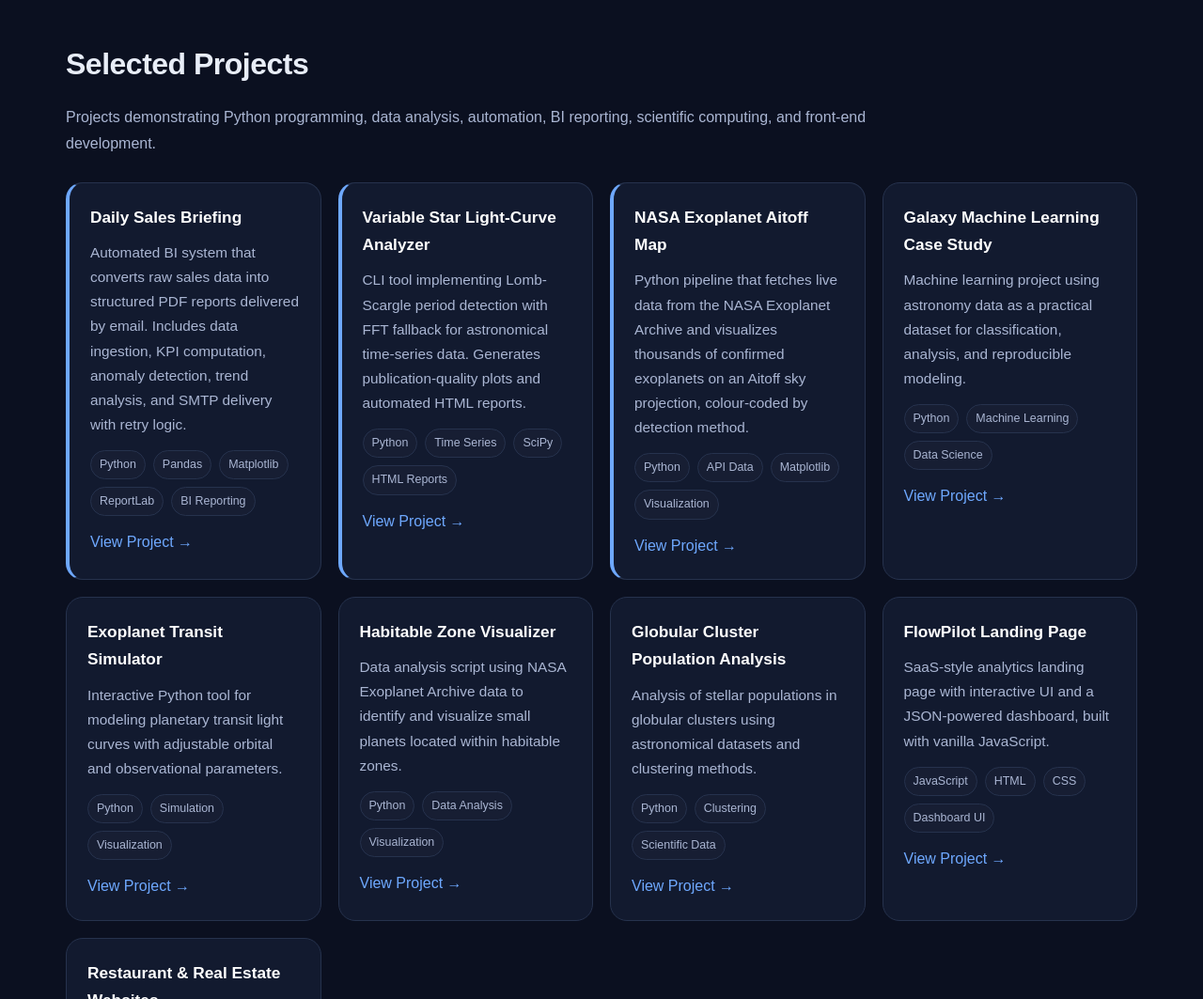
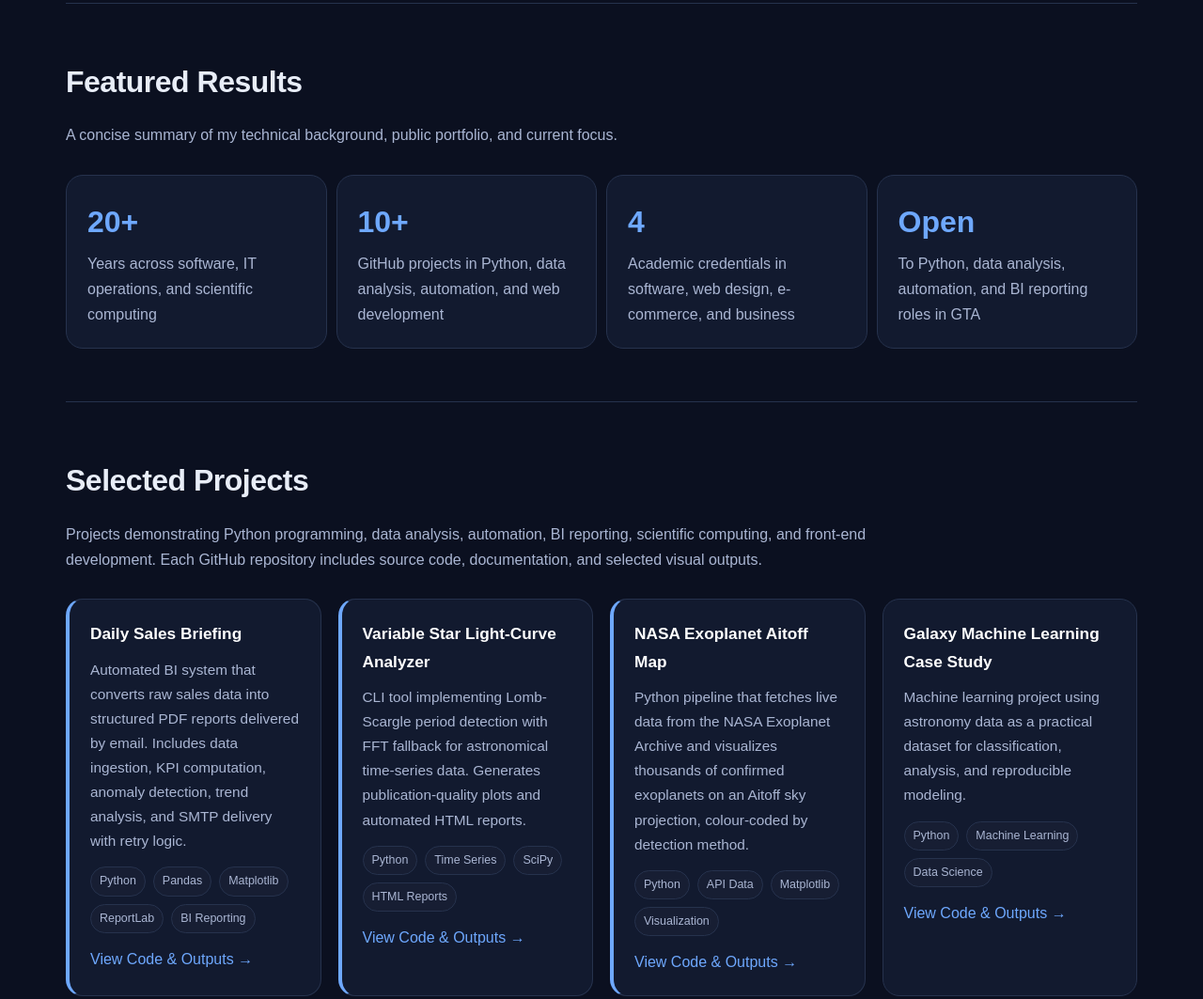
Before and after one commit to Ali-Razeghi/Ali-Razeghi.github.io, a plain HTML site: page index.html in a window 1280 px wide. Shown: the part 1376-2439 px from the top of the page at 94% size. Drawn offline with Linux system fonts and the light colour scheme.

Commit message:
Update index.html

````diff
--- a/index.html
+++ b/index.html
@@ -1,3 +1,4 @@
+```html
 <!DOCTYPE html>
 <html lang="en">
 <head>
@@ -225,7 +226,7 @@
       border: 1px solid var(--accent);
     }
 
-    .skills {
+    .skills, .stats {
       display: flex;
       flex-wrap: wrap;
       gap: 10px;
@@ -239,6 +240,26 @@
       border-radius: 999px;
       color: var(--text);
       font-size: 0.92rem;
+    }
+
+    .stat-card {
+      background: var(--card);
+      border: 1px solid var(--line);
+      border-radius: 18px;
+      padding: 22px;
+      min-width: 210px;
+      flex: 1;
+    }
+
+    .stat-card strong {
+      display: block;
+      font-size: 2rem;
+      color: var(--accent);
+      margin-bottom: 4px;
+    }
+
+    .stat-card span {
+      color: var(--muted);
     }
 
     .highlight {
@@ -310,6 +331,7 @@
         <div class="nav-links">
           <a href="#about">About</a>
           <a href="#skills">Skills</a>
+          <a href="#results">Results</a>
           <a href="#projects">Projects</a>
           <a href="#experience">Experience</a>
           <a href="#education">Education</a>
@@ -397,11 +419,41 @@
       </div>
     </section>
 
+    <section id="results">
+      <h2>Featured Results</h2>
+      <p class="section-intro">
+        A concise summary of my technical background, public portfolio, and current focus.
+      </p>
+
+      <div class="stats">
+        <div class="stat-card">
+          <strong>20+</strong>
+          <span>Years across software, IT operations, and scientific computing</span>
+        </div>
+
+        <div class="stat-card">
+          <strong>10+</strong>
+          <span>GitHub projects in Python, data analysis, automation, and web development</span>
+        </div>
+
+        <div class="stat-card">
+          <strong>4</strong>
+          <span>Academic credentials in software, web design, e-commerce, and business</span>
+        </div>
+
+        <div class="stat-card">
+          <strong>Open</strong>
+          <span>To Python, data analysis, automation, and BI reporting roles in GTA</span>
+        </div>
+      </div>
+    </section>
+
     <section id="projects">
       <h2>Selected Projects</h2>
       <p class="section-intro">
         Projects demonstrating Python programming, data analysis, automation,
-        BI reporting, scientific computing, and front-end development.
+        BI reporting, scientific computing, and front-end development. Each GitHub
+        repository includes source code, documentation, and selected visual outputs.
       </p>
 
       <div class="grid">
@@ -420,7 +472,7 @@
             <span class="tag">ReportLab</span>
             <span class="tag">BI Reporting</span>
           </div>
-          <a href="https://github.com/Ali-Razeghi/daily-sales-briefing" target="_blank">View Project →</a>
+          <a href="https://github.com/Ali-Razeghi/daily-sales-briefing" target="_blank">View Code & Outputs →</a>
         </div>
 
         <div class="card highlight">
@@ -436,7 +488,7 @@
             <span class="tag">SciPy</span>
             <span class="tag">HTML Reports</span>
           </div>
-          <a href="https://github.com/Ali-Razeghi/lightcurve-analyzer" target="_blank">View Project →</a>
+          <a href="https://github.com/Ali-Razeghi/lightcurve-analyzer" target="_blank">View Code & Outputs →</a>
         </div>
 
         <div class="card highlight">
@@ -452,7 +504,7 @@
             <span class="tag">Matplotlib</span>
             <span class="tag">Visualization</span>
           </div>
-          <a href="https://github.com/Ali-Razeghi/exoplanet-aitoff-map" target="_blank">View Project →</a>
+          <a href="https://github.com/Ali-Razeghi/exoplanet-aitoff-map" target="_blank">View Code & Outputs →</a>
         </div>
 
         <div class="card">
@@ -466,7 +518,7 @@
             <span class="tag">Machine Learning</span>
             <span class="tag">Data Science</span>
           </div>
-          <a href="https://github.com/Ali-Razeghi/galaxy-ml-case-study" target="_blank">View Project →</a>
+          <a href="https://github.com/Ali-Razeghi/galaxy-ml-case-study" target="_blank">View Code & Outputs →</a>
         </div>
 
         <div class="card">
@@ -480,7 +532,7 @@
             <span class="tag">Simulation</span>
             <span class="tag">Visualization</span>
           </div>
-          <a href="https://github.com/Ali-Razeghi/exoplanet-transit-trapezoid" target="_blank">View Project →</a>
+          <a href="https://github.com/Ali-Razeghi/exoplanet-transit-trapezoid" target="_blank">View Code & Outputs →</a>
         </div>
 
         <div class="card">
@@ -494,7 +546,7 @@
             <span class="tag">Data Analysis</span>
             <span class="tag">Visualization</span>
           </div>
-          <a href="https://github.com/Ali-Razeghi/exoplanets-hz-plot" target="_blank">View Project →</a>
+          <a href="https://github.com/Ali-Razeghi/exoplanets-hz-plot" target="_blank">View Code & Outputs →</a>
         </div>
 
         <div class="card">
@@ -508,7 +560,7 @@
             <span class="tag">Clustering</span>
             <span class="tag">Scientific Data</span>
           </div>
-          <a href="https://github.com/Ali-Razeghi/globular-cluster-populations" target="_blank">View Project →</a>
+          <a href="https://github.com/Ali-Razeghi/globular-cluster-populations" target="_blank">View Code & Outputs →</a>
         </div>
 
         <div class="card">
@@ -523,7 +575,7 @@
             <span class="tag">CSS</span>
             <span class="tag">Dashboard UI</span>
           </div>
-          <a href="https://github.com/Ali-Razeghi/flowpilot-landing" target="_blank">View Project →</a>
+          <a href="https://github.com/Ali-Razeghi/flowpilot-landing" target="_blank">View Code & Outputs →</a>
         </div>
 
         <div class="card">
@@ -636,11 +688,11 @@
     </section>
 
     <section id="publications">
-      <h2>Scientific Writing & Publications</h2>
+      <h2>Research, Publications & Technical Writing</h2>
       <p class="section-intro">
-        Selected scientific and popular-science writing. This section demonstrates
+        Selected scientific and technical writing. This section demonstrates
         documentation ability, research discipline, and the capacity to explain
-        technical subjects clearly.
+        complex technical and scientific subjects clearly.
       </p>
 
       <div class="grid">
@@ -652,15 +704,21 @@
         </div>
 
         <div class="card">
-          <h3>Small Exoplanets and the Radius Valley</h3>
-          <p>An article focused on small exoplanets and the observed radius valley.</p>
-          <a href="https://www.academia.edu/145515896/Small_Exoplanets_and_the_Radius_Valley" target="_blank">Read on Academia.edu →</a>
+          <h3>The Hidden but Wonderful Side of the Moon</h3>
+          <p>An exploration of the lesser-known scientific, geological, and observational aspects of Earth's Moon.</p>
+          <a href="https://www.academia.edu/144966861/The_Hidden_but_Wonderful_Side_of_the_Moon" target="_blank">Read on Academia.edu →</a>
         </div>
 
         <div class="card">
           <h3>Exoplanets and the Search for Habitability</h3>
           <p>Advances, challenges, and future prospects in exoplanet habitability studies.</p>
           <a href="https://www.academia.edu/144967096/Exoplanets_and_the_Search_for_Habitability_Advances_Challenges_and_Future_Prospects" target="_blank">Read on Academia.edu →</a>
+        </div>
+
+        <div class="card">
+          <h3>Small Exoplanets and the Radius Valley</h3>
+          <p>An article focused on small exoplanets and the observed radius valley.</p>
+          <a href="https://www.academia.edu/145515896/Small_Exoplanets_and_the_Radius_Valley" target="_blank">Read on Academia.edu →</a>
         </div>
 
         <div class="card">
@@ -709,3 +767,4 @@
 
 </body>
 </html>
+```
````
